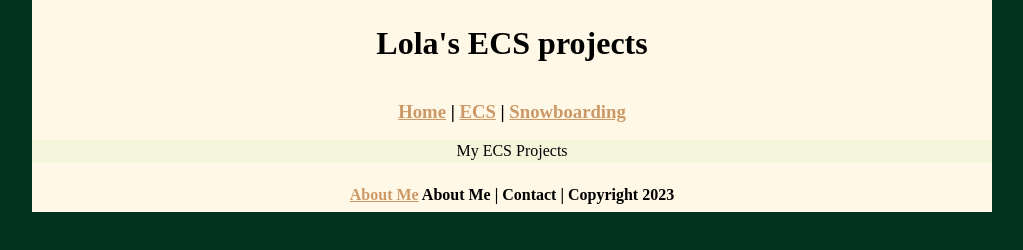
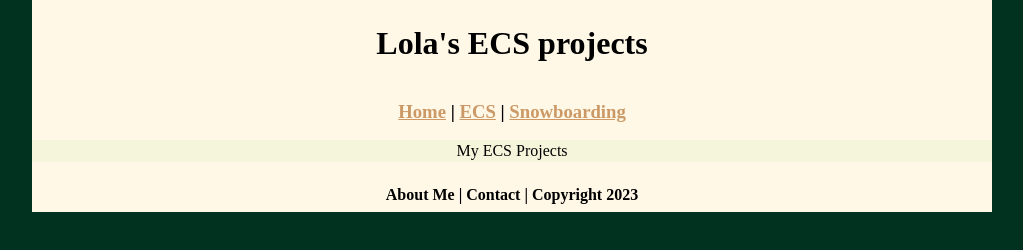
Before and after one commit to Loladavi/2023ECS, a plain HTML site: page ECS/index.html in a window 1280 px wide. Shown: the whole page, without its empty margins (128-1151 px from the left). Drawn offline with Linux system fonts and the light colour scheme.

Commit message:
Update index.html

```diff
--- a/ECS/index.html
+++ b/ECS/index.html
@@ -18,7 +18,7 @@
 	  My ECS Projects
 </div>
   <div class="footer">
-     <h4><a href="aboutme.html">About Me</a> About Me | Contact | Copyright 2023</h4>
+     <h4><a href="aboutme.html"> </a> About Me | Contact | Copyright 2023</h4>
   </div>
 </div>
 </body>
```
